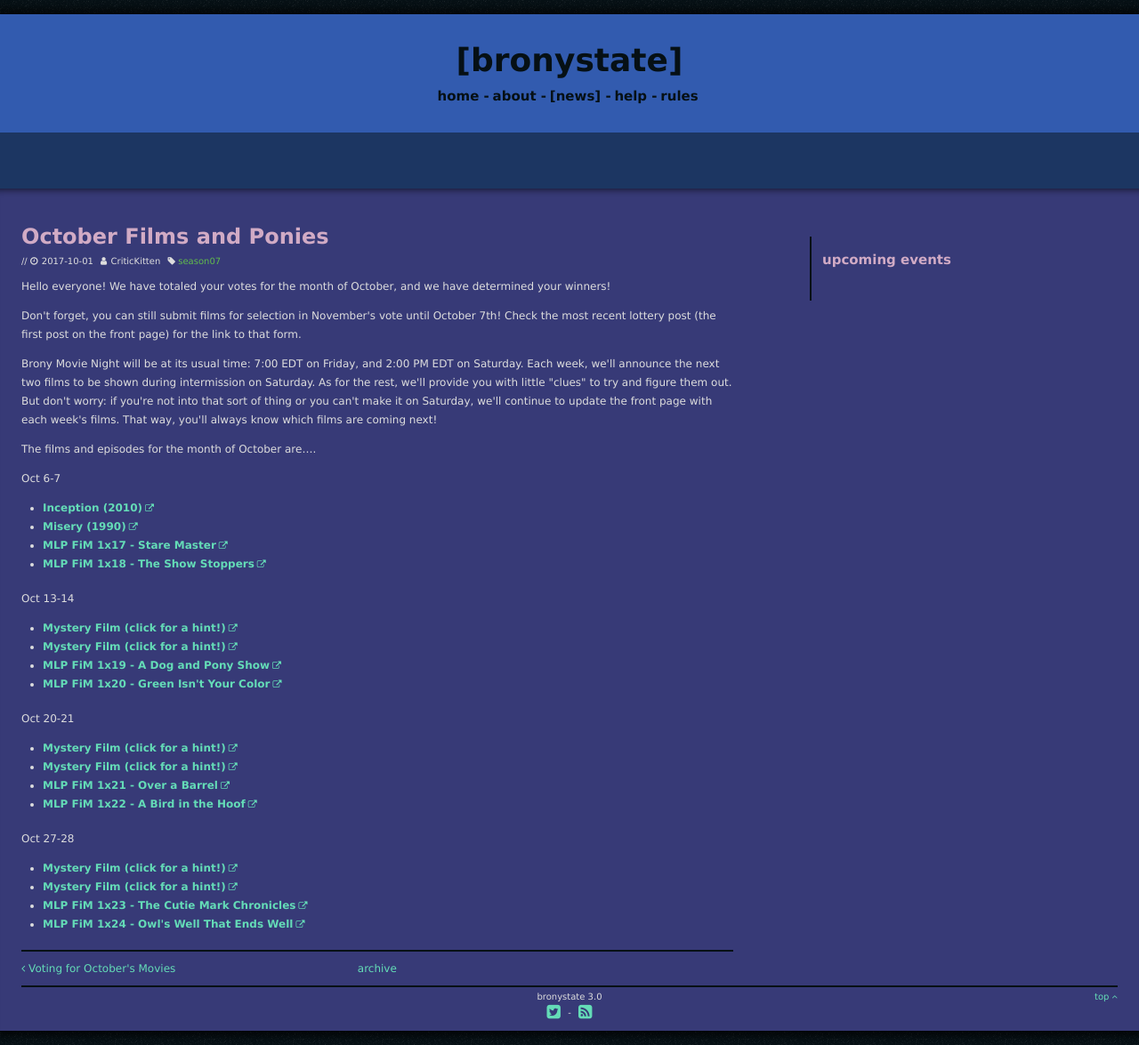
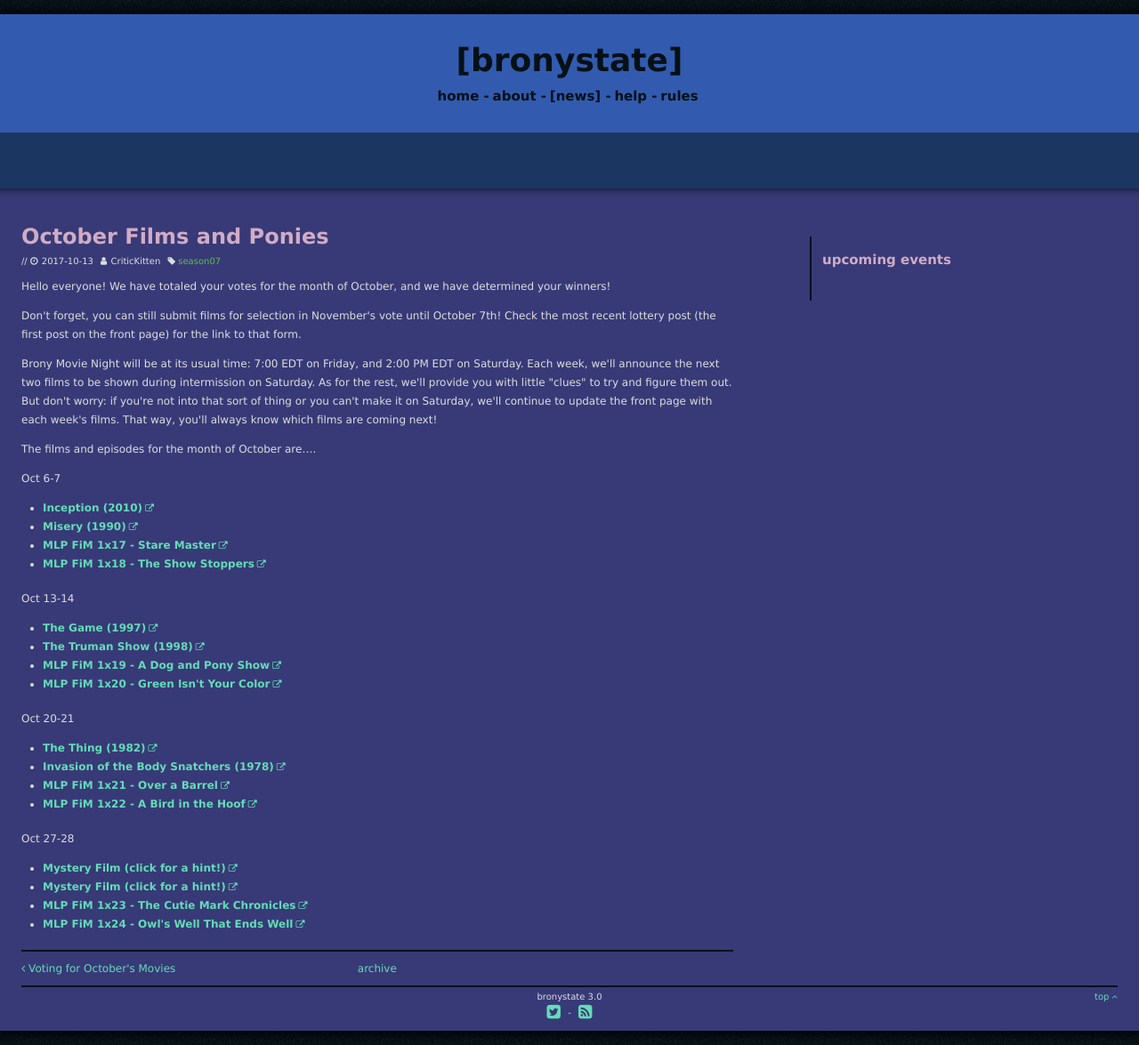
Before and after one commit to Bronystate/brstv3, a Jekyll site: the page built from _posts/2017-09-30-oct17winners.md, in a window 1280 px wide. Shown: the whole page at 89% size. Built offline with Jekyll 4.4.1, drawn with Linux system fonts in a browser that asks for light colours; nearby versions of some CDN libraries.

Commit message:
Update 2017-09-30-oct17winners.md

```diff
--- a/_posts/2017-09-30-oct17winners.md
+++ b/_posts/2017-09-30-oct17winners.md
@@ -1,6 +1,6 @@
 ---
 title: October Films and Ponies
-date: 2017-10-01
+date: 2017-10-13
 author: CriticKitten
 tags: [season07]
 ---
@@ -20,14 +20,14 @@ Oct 6-7
 -	**[MLP FiM 1x18 - The Show Stoppers][p2]**
 
 Oct 13-14
--	**[Mystery Film (click for a hint!)][m3]**
--	**[Mystery Film (click for a hint!)][m4]**
+-	**[The Game (1997)][m3]**
+-	**[The Truman Show (1998)][m4]**
 -	**[MLP FiM 1x19 - A Dog and Pony Show][p3]**
 -	**[MLP FiM 1x20 - Green Isn't Your Color][p4]**
 
 Oct 20-21
--	**[Mystery Film (click for a hint!)][m5]**
--	**[Mystery Film (click for a hint!)][m6]**
+-	**[The Thing (1982)][m5]**
+-	**[Invasion of the Body Snatchers (1978)][m6]**
 -	**[MLP FiM 1x21 - Over a Barrel][p5]**
 -	**[MLP FiM 1x22 - A Bird in the Hoof][p6]**
 
@@ -39,10 +39,10 @@ Oct 27-28
 
 [m1]: http://www.imdb.com/title/tt1375666
 [m2]: http://www.imdb.com/title/tt0100157
-[m3]: https://i.stack.imgur.com/Rfrwn.jpg
-[m4]: https://cdn.dribbble.com/users/6509/screenshots/2232835/gun_1x.gif
-[m5]: https://primitivedogs.com/wp-content/uploads/2016/01/Alaskan-Malamutes-at-work.jpg
-[m6]: http://cdn.images.express.co.uk/img/dynamic/109/590x/JELLYFISH-786903.jpg
+[m3]: http://www.imdb.com/title/tt0119174/
+[m4]: http://www.imdb.com/title/tt0120382/
+[m5]: http://www.imdb.com/title/tt0084787/
+[m6]: http://www.imdb.com/title/tt0077745/
 [m7]: https://c.tadst.com/gfx/600x400/total-solar-elipse-diamondring.jpg?1
 [m8]: https://i.pinimg.com/originals/64/7f/44/647f4483a8f3e8879c8717442daa3cb2.jpg
 [p1]: http://www.imdb.com/title/tt1850771
```
